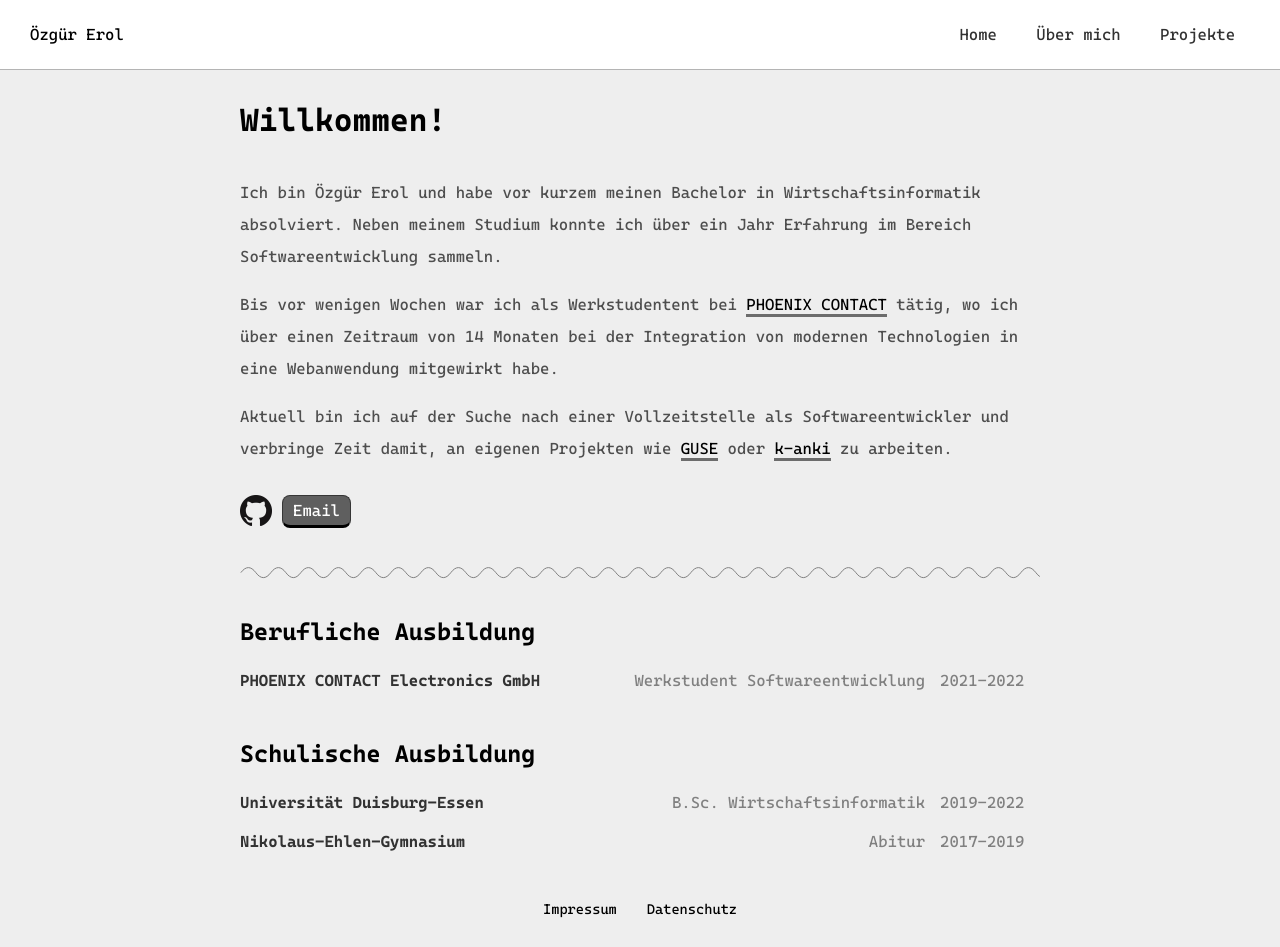
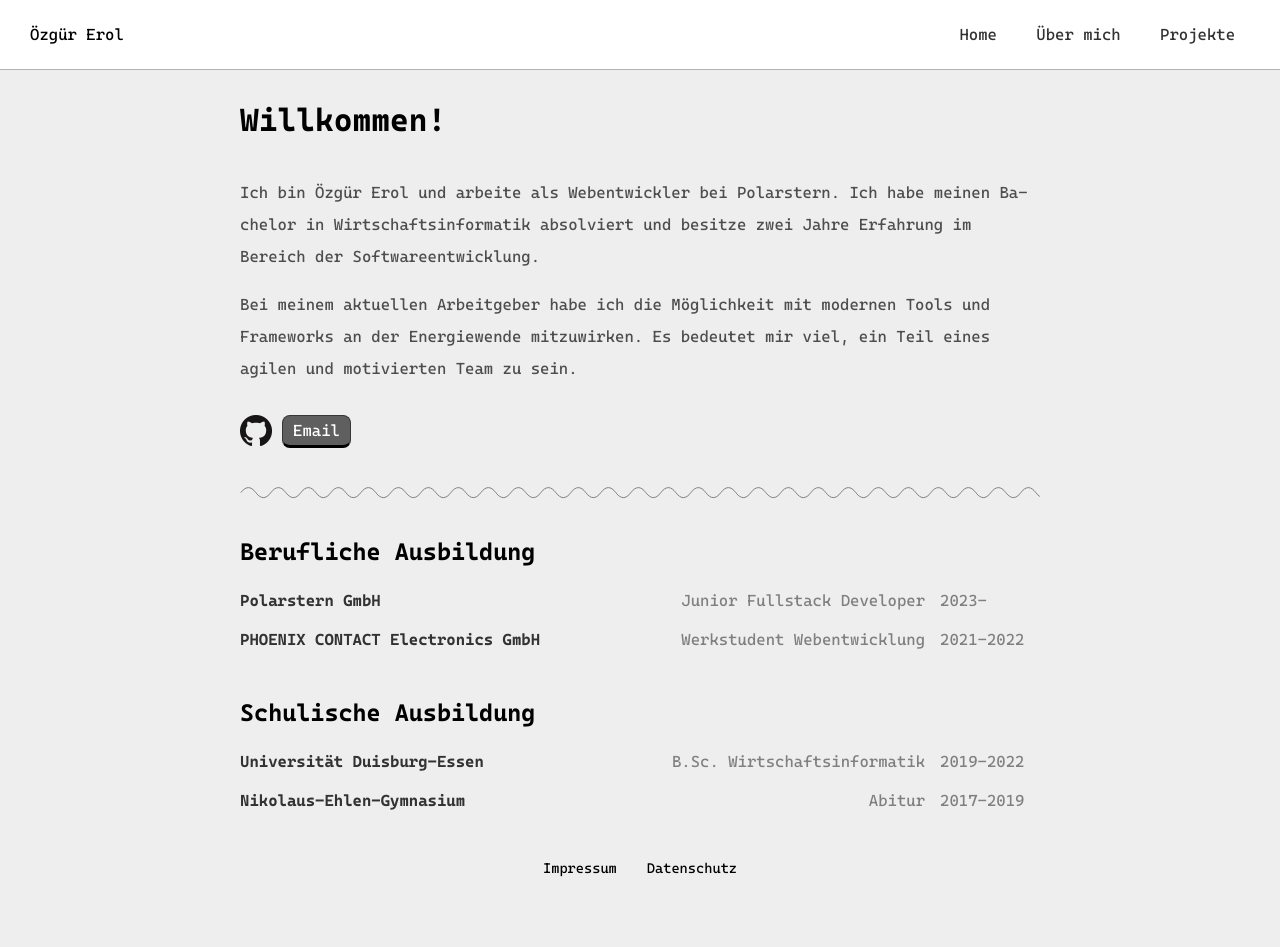
Before and after one commit to oerol/oerol, a plain HTML site: page index.html in a window 1280 px wide. After the commit the page ends 906 px from the top, so only its background shows below. Drawn offline with Linux system fonts and the light colour scheme.

Commit message:
update portfolio

```diff
--- a/index.html
+++ b/index.html
@@ -26,15 +26,15 @@
           <div id="cursor" class="blinking"></div>
         </div>
         <p>
-          Ich bin Özgür Erol und habe vor kurzem meinen Bachelor in Wirtschaftsinformatik absolviert. Neben meinem Studium konnte ich über ein Jahr Erfahrung im Bereich Softwareentwicklung sammeln.
+          Ich bin Özgür Erol und arbeite als Webentwickler bei Polarstern. Ich
+          habe meinen Ba&shy;che&shy;lor in Wirt&shy;schaftsinformatik
+          absolviert und besitze zwei Jahre Erfahrung im Bereich der
+          Softwareentwicklung.
         </p>
         <p>
-          Bis vor wenigen Wochen war ich als Werkstudentent bei <a href="https://de.wikipedia.org/wiki/Phoenix_Contact" target="”_blank”">PHOENIX CONTACT</a> tätig, wo ich über einen Zeitraum von 14
-          Monaten bei der Integration von modernen Technologien in eine Webanwendung mitgewirkt habe.
-        </p>
-        <p>
-          Aktuell bin ich auf der Suche nach einer Vollzeitstelle als Softwareentwickler und verbringe Zeit damit, an eigenen Projekten wie
-          <a href="https://github.com/oerol/guse" target="_blank">GUSE</a> oder <a href="https://github.com/oerol/k-anki" target="_blank">k-anki</a> zu arbeiten.
+          Bei meinem aktuellen Arbeitgeber habe ich die Möglichkeit mit modernen
+          Tools und Frameworks an der Energiewende mitzuwirken. Es bedeutet mir
+          viel, ein Teil eines agilen und motivierten Team zu sein.
         </p>
         <div class="contact-container">
           <a id="github-logo" href="https://github.com/oerol" target="_blank">
@@ -45,10 +45,26 @@
         <hr />
         <div id="experience-list" class="list">
           <h2>Berufliche Ausbildung</h2>
-          <a class="list-item" href="https://www.phoenixcontact.com/de-de/" target="_blank">
-            <div class="list-item-location">PHOENIX CONTACT Electronics GmbH</div>
+          <a
+            class="list-item"
+            href="https://www.polarstern-energie.de/"
+            target="_blank"
+          >
+            <div class="list-item-location">Polarstern GmbH</div>
             <div class="list-item-spacer"></div>
-            <div class="list-item-title">Werkstudent Softwareentwicklung</div>
+            <div class="list-item-title">Junior Fullstack Developer</div>
+            <div class="list-item-date">2023-</div>
+          </a>
+          <a
+            class="list-item"
+            href="https://www.phoenixcontact.com/de-de/"
+            target="_blank"
+          >
+            <div class="list-item-location">
+              PHOENIX CONTACT Electronics GmbH
+            </div>
+            <div class="list-item-spacer"></div>
+            <div class="list-item-title">Werkstudent Webentwicklung</div>
             <div class="list-item-date">2021-2022</div>
           </a>
         </div>
@@ -60,7 +76,11 @@
             <div class="list-item-title">B.Sc. Wirtschaftsinformatik</div>
             <div class="list-item-date">2019-2022</div>
           </a>
-          <a class="list-item" href="https://www.neg-velbert.de/" target="_blank">
+          <a
+            class="list-item"
+            href="https://www.neg-velbert.de/"
+            target="_blank"
+          >
             <div class="list-item-location">Nikolaus-Ehlen-Gymnasium</div>
             <div class="list-item-spacer"></div>
             <div class="list-item-title">Abitur</div>
```
Also changed, not shown: about.html (+24 -24 lines).
